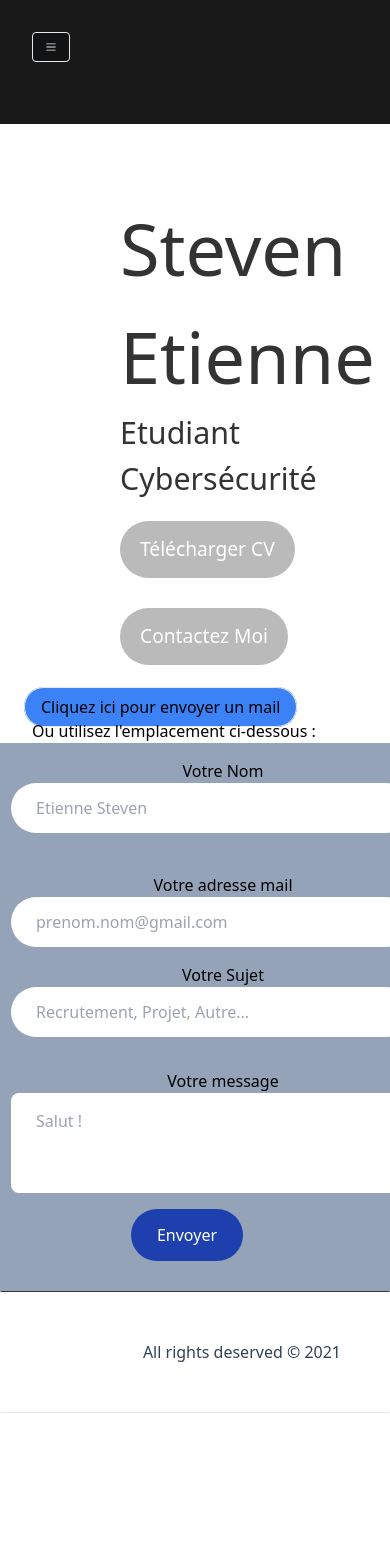
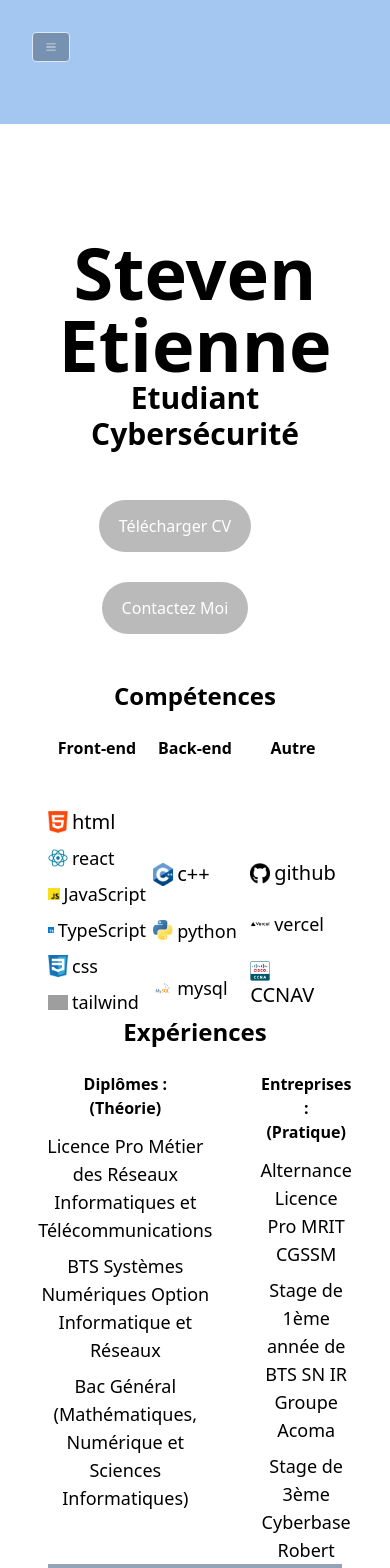
Before and after one commit to Clemenx972/sitepro, a Next.js app: page / in a window 390 px wide. Shown: the top 1568 px of the page. Before the commit the page ends 1413 px from the top, so only its background shows below. Built offline with nearby package versions, Linux system fonts and the light colour scheme; grey boxes are pictures that could not be loaded.

Commit message:
Refonte Pour Téléphone
Projets à rajouter + zone contact à ajuster

```diff
--- a/app/globals.css
+++ b/app/globals.css
@@ -15,6 +15,9 @@
     --background-end-rgb: 0, 0, 0;
   }
 }
+body {
+  width: device-width;
+}
 /*
 body {
   color: rgb(var(--foreground-rgb));
@@ -25,34 +28,38 @@ body {
     )
     rgb(var(--background-start-rgb));
 } */
-
-h2 {
+@media screen and (max-width: 768px) {
+  h1,
+  h2,
+  h3 {
+    width: 100%;
+  }
+}
+/* h2 {
   font-size: 1.9em;
   color: #333;
   margin-left: 120px;
   margin-bottom: 20px;
-
 }
-h1{
-font-size: 4.5em;
+h1 {
+  font-size: 4.5em;
   color: #333;
   text-align: left;
   margin-top: 70px;
   margin-left: 120px;
 }
 
-h3{
+h3 {
   font-size: 1.2em;
-  color : #333;
+  color: #333;
   text-align: left;
   margin-left: 120px;
   margin-right: 40px;
-  }
+} */
 
-
-button{
-  font-size: 1.0em;
-  color : #333333;
+button {
+  font-size: 1em;
+  color: #333333;
   text-align: center;
   margin-left: 0px;
   margin-right: 40px;
@@ -63,8 +70,8 @@ button{
   padding: 14px 20px;
   border-radius: 30px;
   cursor: pointer;
-  }
+}
 
-  button:hover {
-    background-color: #E45F2B;
-  }
+button:hover {
+  background-color: #e45f2b;
+}
--- a/components/balises/competences.tsx
+++ b/components/balises/competences.tsx
@@ -1,18 +1,77 @@
-import React, {Component} from 'react'
+import React, { Component } from "react";
 const Competences = () => {
   return (
     <>
       <section id='competences'>
-    <div className="hidden sm:block w-full ">
-        <div className="w-full">
-            <h4 className='text-2xl mb-6 sm:mb-10 text-4x1 text-center font-extrabold '>Compétences</h4>
-            <div className='flex justify-center'>
-                <div className='flex flex-col items-start pl-44 mr-48'>
-                    <h5 className='text-xl h-4 font-bold'>Design</h5>
-                        <ul className='flex flex-col items-start gap-2 mt-10'>
+        <div className='items-center sm:py-16 lg:px-16'>
+          <div className='mt-4 md:mt-0 h-full w-full'>
+            <h4 className='text-2xl mb-6 sm:mb-10 text-4x1 text-center font-extrabold '>
+              Compétences
+            </h4>
+            <div className='grid grid-cols-3'>
+              <div className='grid'>
+                <h5 className='text-l font-bold text-center'>Front-end</h5>
+                <ul className='grid gap-2 mt-12 justify-center'>
+                  <li className='flex items-center gap-1 text-lg'>
+                    <span>
+                      <img
+                        src='/images/icones/html.png'
+                        alt='HTML'
+                        height={30}
+                        width={20}
+                      />
+                    </span>
+
+                    <span className='text-xl'>html</span>
+                  </li>
+
+                  <li className='flex items-center gap-1 text-lg'>
+                    <span>
+                      <img
+                        src='/images/icones/react.png'
+                        alt='React'
+                        height={30}
+                        width={20}
+                      />
+                    </span>
+
+                    <span className='text-1xl'>react</span>
+                  </li>
+
+                  <li className='flex items-center gap-1 text-lg'>
+                    <span>
+                      <img
+                        src='/images/icones/javascript.png'
+                        alt='JavaScript'
+                        height={30}
+                        width={20}
+                      />
+                    </span>
+
+                    <span className='text-1xl'>JavaScript</span>
+                  </li>
+
+                  <li className='flex items-center gap-1 text-lg'>
+                    <span>
+                      <img
+                        src='/images/icones/typescript.png'
+                        alt='TypeScript'
+                        height={30}
+                        width={20}
+                      />
+                    </span>
+
+                    <span className='text-1xl'>TypeScript</span>
+                  </li>
+
                   <li className='flex items-center gap-1 text-lg '>
                     <span>
-                                    <img src='/images/icones/css.png' alt="CSS" height={30} width={20}/>
+                      <img
+                        src='/images/icones/css.png'
+                        alt='CSS'
+                        height={30}
+                        width={20}
+                      />
                     </span>
 
                     <span className='text-1xl'>css</span>
@@ -20,56 +79,29 @@ const Competences = () => {
 
                   <li className='flex items-center gap-1 text-lg'>
                     <span>
-                                    <img src='/images/icones/tailwind.png' alt="TailWind" height={30} width={20}/>
+                      <img
+                        src='/images/icones/tailwind.png'
+                        alt='TailWind'
+                        height={30}
+                        width={20}
+                      />
                     </span>
 
                     <span className='text-1xl'>tailwind</span>
                   </li>
                 </ul>
               </div>
-                <div className='flex flex-col items-start mr-48'>
-
-                    <h5 className='text-xl h-4 font-bold'>Front-end</h5>
-                        <ul className='flex flex-col gap-2 mt-10'>
+              <div className='grid'>
+                <h5 className='text-l font-bold text-center'>Back-end</h5>
+                <ul className='grid justify-center'>
                   <li className='flex items-center gap-1 text-lg'>
                     <span>
-                                    <img src='/images/icones/html.png' alt="HTML" height={30} width={20}/>
-                                    </span>
-
-                                    <span className='text-xl'>html</span>
-                                </li>
-
-                                <li className='flex items-center gap-1 text-lg'>
-                                    <span>
-                                    <img src='/images/icones/react.png' alt="React" height={30} width={20}/>
-                                    </span>
-
-                                    <span className='text-1xl'>react</span>
-                                </li>
-
-                                <li className='flex items-center gap-1 text-lg'>
-                                    <span>
-                                    <img src='/images/icones/javascript.png' alt="JavaScript" height={30} width={20}/>
-                                    </span>
-
-                                    <span className='text-1xl'>JavaScript</span>
-                                </li>
-
-                                <li className='flex items-center gap-1 text-lg'>
-                                    <span>
-                                    <img src='/images/icones/typescript.png' alt="TypeScript" height={30} width={20}/>
-                                    </span>
-
-                                    <span className='text-1xl'>TypeScript</span>
-                                </li>
-                        </ul>
-                    </div>
-                    <div className='flex flex-col items-start mr-48'>
-                        <h5 className='text-xl h-4 font-bold'>Back-end</h5>
-                        <ul className='flex flex-col gap-2 mt-10'>
-                                <li className='flex items-center gap-1 text-lg'>
-                                    <span>
-                                    <img src='/images/icones/c++.png' alt="C++" height={30} width={20}/>
+                      <img
+                        src='/images/icones/c++.png'
+                        alt='C++'
+                        height={30}
+                        width={20}
+                      />
                     </span>
 
                     <span className='text-xl'>c++</span>
@@ -77,7 +109,12 @@ const Competences = () => {
 
                   <li className='flex items-center gap-1 text-lg'>
                     <span>
-                                    <img src='/images/icones/python.jpg' alt="Python" height={30} width={20}/>
+                      <img
+                        src='/images/icones/python.jpg'
+                        alt='Python'
+                        height={30}
+                        width={20}
+                      />
                     </span>
 
                     <span className='text-1xl'>python</span>
@@ -85,22 +122,30 @@ const Competences = () => {
 
                   <li className='flex items-center gap-1 text-lg'>
                     <span>
-                                    <img src='/images/icones/mysql.png' alt="MySQL" height={30} width={20}/>
+                      <img
+                        src='/images/icones/mysql.png'
+                        alt='MySQL'
+                        height={30}
+                        width={20}
+                      />
                     </span>
 
                     <span className='text-1xl'>mysql</span>
                   </li>
-
-
                 </ul>
               </div>
 
-                    <div className='flex flex-col items-start mr-48'>
-                        <h5 className='text-xl h-4 font-bold'>Autre</h5>
-                        <ul className='flex flex-col gap-2 mt-10'>
+              <div className='grid'>
+                <h5 className='text-l font-bold justify-center text-center'>Autre</h5>
+                <ul className='grid gap-2 mt-12 justify-center'>
                   <li className='flex items-center gap-1 text-lg'>
                     <span>
-                                    <img src='/images/icones/github.png' alt="GitHub" height={30} width={20}/>
+                      <img
+                        src='/images/icones/github.png'
+                        alt='GitHub'
+                        height={30}
+                        width={20}
+                      />
                     </span>
 
                     <span className='text-xl'>github</span>
@@ -108,25 +153,41 @@ const Competences = () => {
 
                   <li className='flex items-center gap-1 text-lg'>
                     <span>
-                                    <img src='/images/icones/vercel.png' alt="Vercel" height={30} width={20}/>
+                      <img
+                        src='/images/icones/vercel.png'
+                        alt='Vercel'
+                        height={30}
+                        width={20}
+                      />
                     </span>
 
                     <span className='text-1xl'>vercel</span>
                   </li>
-
-
+                  <li className='flex items-center gap-1 text-lg'>
+                    <a
+                      href='/Steven_ETIENNE-Routing Switch-certificate CISCO.pdf'
+                      className='text-xl'
+                      target='_blank'
+                    >
+                      <span>
+                        <img
+                          src='/images/icones/cisco_ccna.png'
+                          alt='Cisco'
+                          height={30}
+                          width={20}
+                        />
+                      </span>
+                      CCNAV
+                    </a>
+                  </li>
                 </ul>
               </div>
             </div>
-
-
           </div>
-
         </div>
-
       </section>
     </>
-  )
-}
+  );
+};
 
-export default Competences
+export default Competences;
--- a/components/balises/contact.tsx
+++ b/components/balises/contact.tsx
@@ -1,32 +1,31 @@
 const Contact = () => {
   return (
     <>
-      <a
-        href='mailto:setienne97231@gmail.com'
-        className='bg-blue-500 border rounded-full ml-6 w-26 px-4 py-2 hover:bg-blue-800'
+      <form
+        action='https://api.web3forms.com/submit'
+        method='POST'
+        id='contact'
+        className='bg-slate-400 text-center w-full'
       >
-        Cliquez ici pour envoyer un mail
-      </a>
-      <div className='ml-8'>Ou utilisez l&apos;emplacement ci-dessous :</div>
-      <form action='https://api.web3forms.com/submit' method='POST' id='contact'>
-        <div className='bg-slate-400 text-center'>
+        <div>
+          <div>
             <input
               type='hidden'
               name='access_key'
               value='9ee50700-76c3-4780-bf66-a56bc8fbe4f7'
             />
-           <div className='ml-8 pt-4 grid justify-center'>
-            <label className='ml-6'>Votre Nom</label>
+            <div className='justify-center pt-4 grid'>
+              <label className='md:ml-6'>Votre Nom</label>
               <input
                 type='text'
                 name='sujet'
                 placeholder='Etienne Steven'
-              className='flex-col gap-5 w-[400px] h-[50px] font-medium pl-[25px] rounded-[50px] bg-gray-[#DCDCDC] border-[none] mb-8 rounded-lg; block;'
+                className='flex-col gap-5 w-[400px] h-[50px] font-medium pl-[25px] rounded-[50px] bg-gray-[#DCDCDC] border-[none] mb-4 rounded-lg; block;'
                 required
               />
             </div>
-          <div className='ml-8 pt-2 grid justify-center'>
-            <label className='ml-6'>Votre adresse mail</label>
+            <div className='pt-2 justify-center grid'>
+              <label className='md:ml-6'>Votre adresse mail</label>
               <input
                 type='email'
                 name='email'
@@ -35,8 +34,8 @@ const Contact = () => {
                 required
               />
             </div>
-          <div className='ml-8 pt-4 grid justify-center'>
-            <label className='ml-6'>Votre Sujet</label>
+            <div className='pt-4 justify-center grid'>
+              <label className='md:ml-6'>Votre Sujet</label>
               <input
                 type='text'
                 name='sujet'
@@ -45,7 +44,7 @@ const Contact = () => {
                 required
               />
             </div>
-          <div className='ml-8 grid justify-center'>
+            <div className='justify-center grid'>
               <label className='ml-6'>Votre message</label>
               <textarea
                 name='message'
@@ -63,6 +62,7 @@ const Contact = () => {
               </button>
             </div>
           </div>
+        </div>
       </form>
     </>
   );
@@ -71,15 +71,13 @@ const Contact = () => {
 export default Contact;
 
 {
-  /*.contact-inputs {
-  display: flex;
-  flex-direction: column;
-  gap: 20px;
-  width: 400px;
-  height: 50px;
-  border: none;
-  outline: none;
-  padding-left: 25px;
-  font-weight: 500;
-border-radius: 50px;*/
+  /* <div className='ml-8'>
+Pour envoyer un mail, cliquez{" "}
+<a
+  className='hover:text-bg-blue-950'
+  href='mailto:setienne97231@gmail.com'
+>
+  ICI ou utilisez le formulaire ci-dessous :
+</a>{" "}
+</div> */
 }
--- a/components/balises/experiences.tsx
+++ b/components/balises/experiences.tsx
@@ -1,62 +1,88 @@
-import React from 'react'
-
 const Experiences = () => {
   return (
-    <><section id='experiences'>
-    <div className="hidden sm:block w-full">
-        <div className="w-full">
-            <h4 className='mb-6 sm:mb-10 text-4x1 text-center font-extrabold text-2xl'>Expériences</h4>
-            <div className=' ml-72 mr-72 justify-between'>
-                <h5 className='flex font-bold text-1x1 justify-between'>
-                  <div>Diplômes :
-                    <div className='font-semibold'>(Théorie)</div>
+    <>
+      <section id='experiences'>
+        <div className=' w-full'>
+          <div className='w-full md:mr-10 mr-0'>
+            <h4 className='mb-6 sm:mb-10 text-4x1 text-center font-extrabold text-2xl'>
+              Expériences
+            </h4>
+            <div className='justify-between'>
+              <h5 className='flex font-bold text-1x1 justify-center'>
+                <div className='text-center mr-6'>
+                  Diplômes :<div className='font-semibold'>(Théorie)</div>
                   <ul className='flex flex-col gap-2 mt-3 font-normal'>
                     <li className='flex items-center gap-1 text-lg'>
-
-                        <span className='text-1xl'>Bac Général</span>
-                        <span>(Mathématiques, Numérique et Sciences Informatiques)</span>
+                      <span className='text-1xl'>
+                        Licence Pro Métier des Réseaux Informatiques et
+                        Télécommunications
+                      </span>
                     </li>
 
                     <li className='flex items-center gap-1 text-lg'>
-
-                        <span className='text-1xl'>BTS Systèmes Numériques Option Informatique et Réseaux</span>
+                      <span className='text-1xl'>
+                        BTS Systèmes Numériques Option Informatique et Réseaux
+                      </span>
                     </li>
 
                     <li className='flex items-center gap-1 text-lg'>
-
-                        <span className='text-1xl'>Licence Pro Métier des Réseaux Informatiques et Télécommunications</span>
+                      <span className='text-1xl'>
+                        Bac Général (Mathématiques, Numérique et Sciences
+                        Informatiques)
+                      </span>
                     </li>
-                </ul></div>
-                  <div>Entreprises :
-                    <div className='font-semibold'>(Pratique)</div>
+                  </ul>
+                </div>
+                <div className='text-center ml-6'>
+                  Entreprises :<div className='font-semibold'>(Pratique)</div>
                   <ul className='flex flex-col gap-2 mt-3 font-normal'>
                     <li className='flex items-center gap-1 text-lg'>
-
-                        <span className='text-1xl'>Stage de 3ème <a href = 'https://www.villes-internet.net/structs/57425fa3218c78dd964b4195'>Cyberbase Robert</a></span>
+                      <span className='text-1xl'>
+                        Alternance Licence Pro MRIT{" "}
+                        <a
+                          href='https://www.cgss-martinique.fr'
+                          className='hover:text-orange-500'
+                          target='_blank'
+                        >
+                          CGSSM
+                        </a>
+                      </span>
                     </li>
 
                     <li className='flex items-center gap-1 text-lg'>
-
-                        <span className='text-1xl'>Stage de 1ème année de BTS SN</span>
-                        <span><a href='https://groupe-acoma.com'>Groupe Acoma</a></span>
+                      <span className='text-1xl'>
+                        Stage de 1ème année de BTS SN IR{" "}
+                        <a
+                          href='https://groupe-acoma.com'
+                          className='hover:text-orange-500'
+                          target='_blank'
+                        >
+                          Groupe Acoma
+                        </a>
+                      </span>
                     </li>
 
                     <li className='flex items-center gap-1 text-lg'>
-
-                        <span className='text-1xl'>Alternance Licence Pro <a href='https://www.cgss-martinique.fr'>CGSSM</a></span>
-
+                      <span className='text-1xl '>
+                        Stage de 3ème{" "}
+                        <a
+                          href='https://www.villes-internet.net/structs/57425fa3218c78dd964b4195'
+                          className='hover:text-orange-500'
+                          target='_blank'
+                        >
+                          Cyberbase Robert
+                        </a>
+                      </span>
                     </li>
                   </ul>
                 </div>
               </h5>
-
-
             </div>
           </div>
         </div>
       </section>
     </>
-  )
-}
+  );
+};
 
-export default Experiences
+export default Experiences;
--- a/components/balises/navbar-section.tsx
+++ b/components/balises/navbar-section.tsx
@@ -10,15 +10,14 @@ const navigation = [
   { name: "Projets", href: "#projets" },
   { name: "Expériences", href: "#experiences" },
   // { name: "Bons Plans (WIP)", href: "bons_plans" },
-  // { name: <Image src={GithubIcon} alt="Github Icon"/>, href: 'https://github.com/Hezaerd '},
 ];
 
 export default function Navbar_Section() {
   const [isOpen, setIsOpen] = useState(false);
 
   return (
-    <nav className=' border-[#33353F] top-0 left-0 right-0 z-10 bg-black bg-[#9AC1F0] bg-opacity-90'>
-      <div className=' flex-wrap items-center mx-auto p-8'>
+    <nav className='w-full left-0 right-0 z-10 bg-[#9AC1F0] bg-opacity-90'>
+      <div className=' container flex-wrap items-center mx-auto p-8'>
         <Link
           href='/'
           className='text-2xl md:text-5xl text-white font-semibold'
--- a/components/balises/presentation.tsx
+++ b/components/balises/presentation.tsx
@@ -1,16 +1,32 @@
-import React from 'react'
+import React from "react";
 const Presentation = () => {
   return (
-    <div>
+    <section className='lg:py-16'>
+      <div className='grid grid-cols-1 sm:grid-cols-12'>
+        <div
+          className='col-span-6 place-self-center text-center sm:text-left justify-self-center'
+          style={{ transform: "none" }}
+        >
+          <h1 className='text-7xl font-bold'>Steven Etienne</h1>
+          <h2 className='text-3xl font-semibold'>Etudiant Cybersécurité </h2>
+          <h3 className='mt-12'>
+            {" "}
+            <button>
+              <a href='./CV_STEVEN_ETIENNE.pdf' download>
+                {" "}
+                Télécharger CV
+              </a>
+            </button>{" "}
+            <button>
+              {" "}
+              <a href='#contact'>Contactez Moi</a>
+            </button>
+          </h3>
+          {/* ajoute une photo sale chien */}
+        </div>
+      </div>
+    </section>
+  );
+};
 
-
-            <h1>Steven Etienne</h1>
-            <h2>Etudiant Cybersécurité </h2>
-            <h3> <a href="./CV_STEVEN_ETIENNE.pdf" download> <button>Télécharger CV</button> </a>
-            <button> <a href="#contact">Contactez Moi</a></button></h3>
-            {/* ajoute une photo sale chien */}
-    </div>
-  )
-}
-
-export default Presentation
+export default Presentation;
--- a/components/balises/projets.tsx
+++ b/components/balises/projets.tsx
@@ -2,7 +2,8 @@ import React from 'react'
 
 const Projets = () => {
   return (
-    <><section id='projets'>
+    <>
+    <section id='projets'>
     <div className="hidden sm:block w-full">
         <div className="w-full">
             <h4 className='mb-6 sm:mb-10 text-4x1 text-center font-extrabold text-2xl'>Projets</h4>
--- a/pages/index.tsx
+++ b/pages/index.tsx
@@ -12,20 +12,22 @@ import Head from "next/head";
 
 export default function Home() {
   return (
-    <>
+    <div>
       <Head>
         <title>Mon site</title>
         <link rel='icon' type='image/jpg' href='/logo_cyber_2.jpg' />
       </Head>
-
+      <main className='flex min-h-screen flex-col'>
         <Navbar_Section />
+        <div className='container mx-auto mt-24 px-12 py-4 '>
           <Presentation />
           <Competences />
           <Projets />
           <Experiences />
           <Contact />
-      <div></div>
+        </div>
         <Footer_Section />
-    </>
+      </main>
+    </div>
   );
 }
```
Also changed, not shown: public/images/icones/cisco_ccna.png (added), public/logo_cyber.jpg (added). Lines whose indentation alone changed are shown as unchanged.
